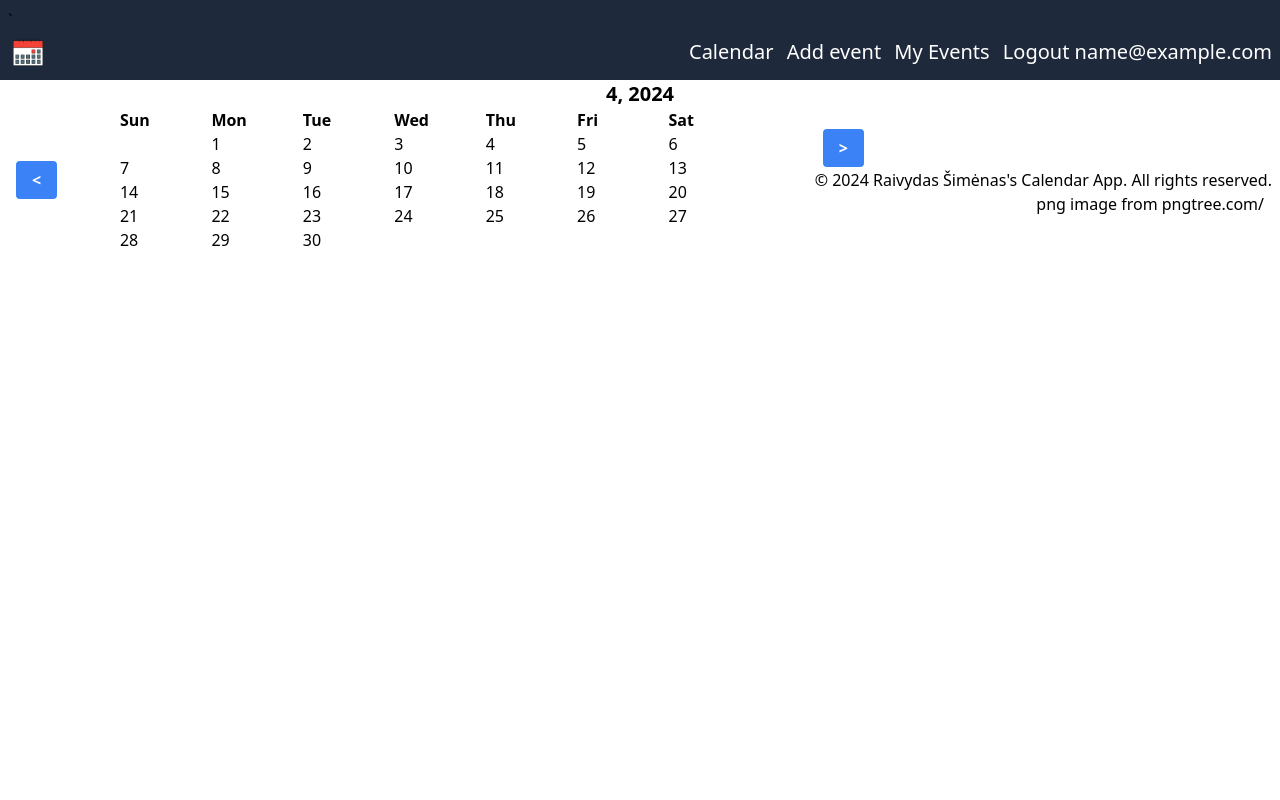
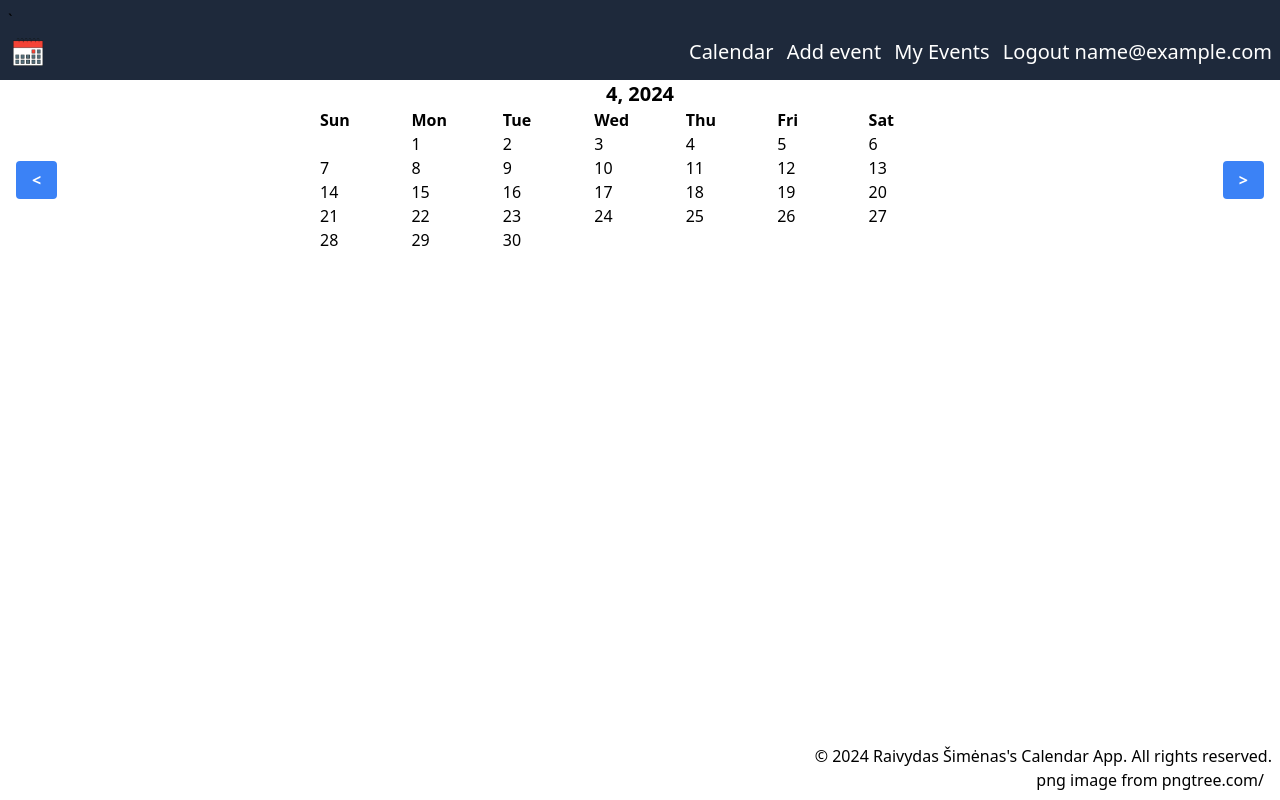
Before and after one commit to raivydassimenas/cs50web-capstone, a Django app: page /month_view/2024/04 in a window 1280 px wide. Run offline with Django 4.2, Linux system fonts and the light colour scheme; the visitor is signed in with stand-in values (Sample User, id 1); data that the repository does not hold is empty; some libraries are stand-ins or nearby versions.

Commit message:
Fix layout

```diff
--- a/calendarapp/templates/calendarapp/layout.html
+++ b/calendarapp/templates/calendarapp/layout.html
@@ -13,7 +13,8 @@
     {% tailwind_css %}
 </head>
 
-<body>
+<body class="flex flex-col min-h-screen">
+    <div class="flex-1">
     <nav class="bg-slate-800 p-2">
         <div class="container mx-auto">`
             <div class="flex items-center justify-between">
@@ -57,7 +58,8 @@
     </nav>
     {% block body %}
     {% endblock %}
-    <footer>
+    </div>
+    <footer class="mt-auto">
         <div class="text-right m-2">
             <p>&copy; 2024 Raivydas Šimėnas's Calendar App. All rights reserved.</p>
             <a class="m-2" href='https://pngtree.com/freepng/vector-calendar-icon_3996159.html'>png image from
--- a/calendarapp/templates/calendarapp/month_view.html
+++ b/calendarapp/templates/calendarapp/month_view.html
@@ -11,15 +11,20 @@
 {% endblock %}
 
 {% block body %}
+<div>
 <h1 class="text-center font-bold text-xl">{{ month}}, {{ year }}</h1>
 <div class="flex items-center">
         <div>
-                <a class="bg-blue-500 hover:bg-blue-700 text-white font-bold py-2 px-4 mx-4 rounded" href="/month_view/{{ prev_year }}/{{ prev_month }}"><</a>
+                <a class="bg-blue-500 hover:bg-blue-700 text-white font-bold py-2 px-4 mx-4 rounded"
+                        href="/month_view/{{ prev_year }}/{{ prev_month }}">
+                        <</a>
         </div>
         <div class="grid grid-cols-7 w-1/2 mx-auto" id="days-container">
         </div>
         <div>
-                <a class="bg-blue-500 hover:bg-blue-700 text-white font-bold py-2 px-4 mx-4 rounded" href="/month_view/{{ next_year }}/{{ next_month }}">></a>
-        <div>
+                <a class="bg-blue-500 hover:bg-blue-700 text-white font-bold py-2 px-4 mx-4 rounded"
+                        href="/month_view/{{ next_year }}/{{ next_month }}">></a>
+        </div>
+</div>
 </div>
 {% endblock %}
--- a/theme/static/css/dist/styles.css
+++ b/theme/static/css/dist/styles.css
@@ -862,6 +862,10 @@ select {
   margin-top: 0.25rem;
 }
 
+.mt-auto {
+  margin-top: auto;
+}
+
 .block {
   display: block;
 }
@@ -898,6 +902,10 @@ select {
   height: 100vh;
 }
 
+.min-h-screen {
+  min-height: 100vh;
+}
+
 .w-1\/2 {
   width: 50%;
 }
@@ -924,6 +932,10 @@ select {
 
 .max-w-sm {
   max-width: 24rem;
+}
+
+.flex-1 {
+  flex: 1 1 0%;
 }
 
 .border-collapse {
```
